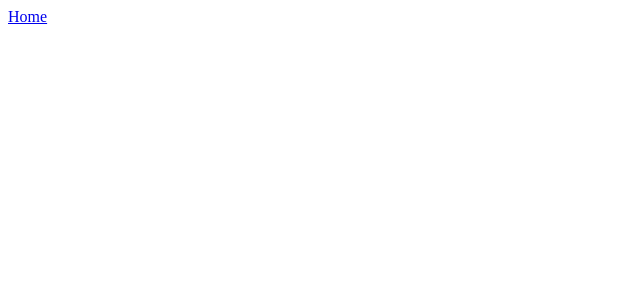
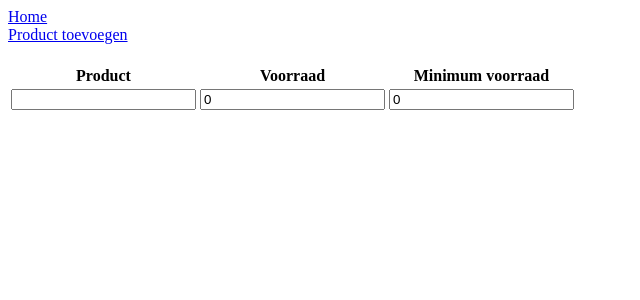
Before and after one commit to DOBronk/vue-inventory-manager, a Vue app: page /products/create in a window 1280 px wide. Before the commit this address had no page. Shown: the top 300 px of the page, without its empty margins (0-640 px from the left). Built offline with nearby package versions, Linux system fonts and the light colour scheme.

Commit message:
End of day commit

```diff
--- a/src/App.vue
+++ b/src/App.vue
@@ -2,8 +2,9 @@
 </script>
 
 <template>
-  <RouterLink to="/">Home</RouterLink>
-  <main>
+  <RouterLink to="/">Home</RouterLink><br>
+  <RouterLink to="/products/create">Product toevoegen</RouterLink>
+  <main style="margin-top: 20px">
     <RouterView />
   </main>
 </template>
--- /dev/null
+++ b/src/domains/inventory/components/ProductForm.vue
@@ -0,0 +1,33 @@
+<script setup>
+const product = defineModel();
+alert(product.value.minimumAmount);
+</script>
+
+<template>
+  <table>
+    <tbody>
+      <tr>
+        <th>
+          Product
+        </th>
+        <th>
+          Voorraad
+        </th>
+        <th>
+          Minimum voorraad
+        </th>
+      </tr>
+      <tr>
+        <td>
+          <input v-model="product.name" />
+        </td>
+        <td>
+          <input v-model="product.actualAmount"  />
+        </td>
+        <td>
+         <input v-model="product.minimumAmount" />
+        </td>
+      </tr>
+    </tbody>
+  </table>
+</template>
--- a/src/domains/inventory/components/ProductTable.vue
+++ b/src/domains/inventory/components/ProductTable.vue
@@ -8,9 +8,6 @@ const products = getAllProducts;
   <table>
     <tbody>
       <tr>
-        <th>
-          ID
-        </th>
         <th>
           Artikel
         </th>
--- a/src/domains/inventory/router/routes.js
+++ b/src/domains/inventory/router/routes.js
@@ -1,7 +1,12 @@
 import Main from '@/domains/inventory/views/Main.vue'
+import AddProduct from '@/domains/inventory/views/AddProduct.vue'
 
 export const routes = [{
     path: '/',
     name: 'home',
     component: Main
+},{
+    path: '/products/create',
+    name: 'createProduct',
+    component: AddProduct
 }]
--- a/src/domains/inventory/store.js
+++ b/src/domains/inventory/store.js
@@ -38,7 +38,12 @@ const inventory = reactive([{
     minimumAmount: 4
 }]);
 
+let id = 7;
+
 // Getters and Setters
 export const getAllProducts = computed(() => { return inventory; })
+export const getProductById = computed((id) => { return inventory[id]; });
 
 // Actions
+export const addProduct = (product) => { inventory.push(product);};
+export const generateId = () => { return ++id;};
--- /dev/null
+++ b/src/domains/inventory/views/AddProduct.vue
@@ -0,0 +1,20 @@
+<script setup>
+import ProductForm from "@/domains/inventory/components/ProductForm.vue"
+import { generateId } from "@/domains/inventory/store.js";
+import {reactive} from "vue";
+
+let product = {
+  id: 0, // Generate ID on add product
+  name: '',
+  actualAmount: 0,
+  minimumAmount: 0
+};
+
+function addProduct() {
+  product.id = generateId();
+}
+</script>
+
+<template>
+  <ProductForm v-model="product" />
+</template>
```
